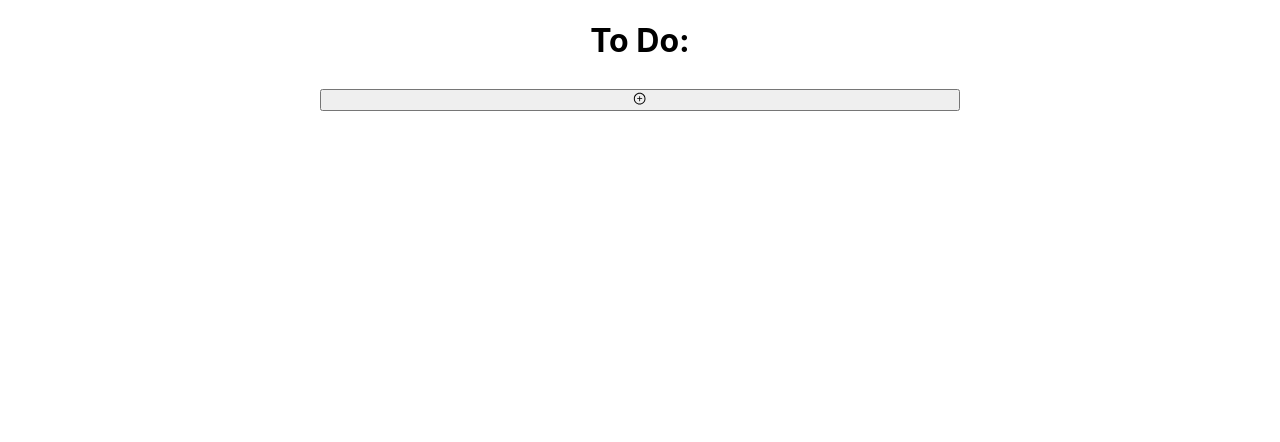
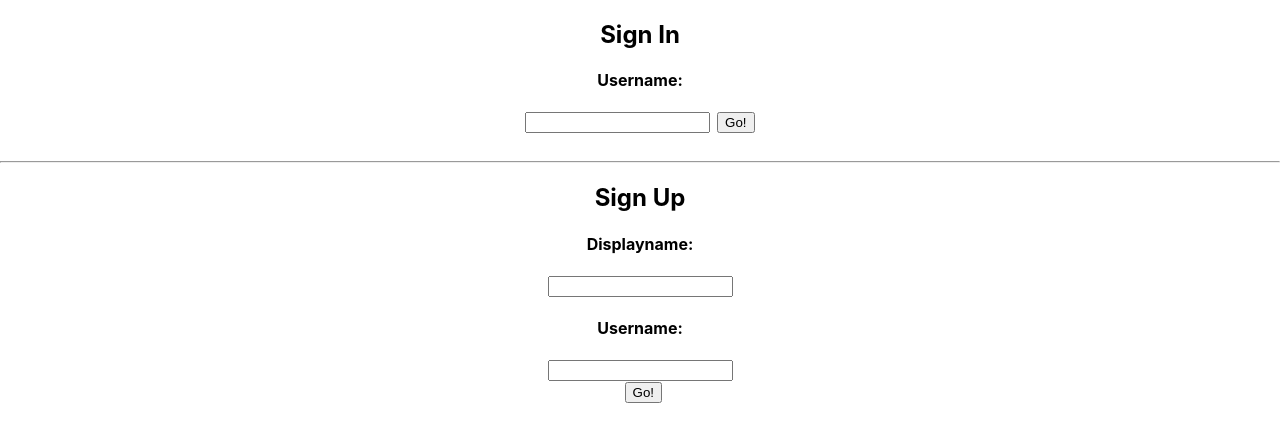
Before and after one commit to NickTremblay/to-do, a React (Create React App) app: page / in a window 1280 px wide. Shown: the top 442 px of the page. Built offline with nearby package versions, Linux system fonts and the light colour scheme; the HTML template or start-up script is replaced by a standard one.

Commit message:
Add SignIn component

```diff
--- a/src/App.tsx
+++ b/src/App.tsx
@@ -1,8 +1,11 @@
 import React from 'react';
 import { TaskList } from './components/TaskList';
+import SignIn from "./components/SignIn";
 import './App.css';
 
 function App() {
+  if(!window.localStorage.getItem("uid")) return <SignIn />
+
   return (
     <div className="App">
       <h1>To Do:</h1>
--- /dev/null
+++ b/src/components/SignIn.tsx
@@ -0,0 +1,37 @@
+import React from "react";
+
+const SignIn =  () =>{
+
+    const handleSignIn = (e:React.SyntheticEvent) => {
+        e.preventDefault();
+    }
+
+    const handleSignUp = (e:React.SyntheticEvent) => {
+        e.preventDefault();
+    }
+
+    return (
+        <div className="App SignIn">
+            <form onSubmit={handleSignIn}>
+                <h2> Sign In</h2>
+                <h4>Username:</h4>
+                <input type="text" />
+                <button type="submit" className="Button">Go!</button>
+            </form>
+            <br />
+            <hr />
+            <form onSubmit={handleSignUp}>
+                <h2> Sign Up</h2>
+                <h4>Displayname:</h4>
+                <input type="text" />
+                <h4>Username:</h4>
+                <input type="text" />
+                <br />
+                <button type="submit" className="Button">Go!</button>
+            </form>
+
+        </div>
+    );
+}
+
+export default SignIn;
```
